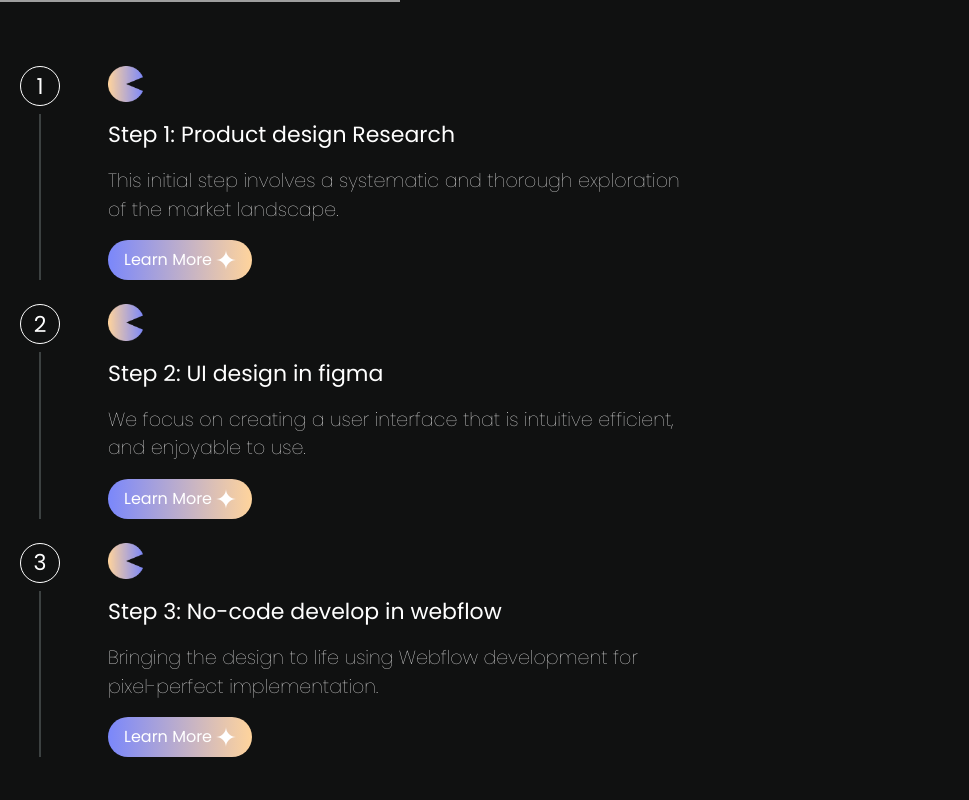
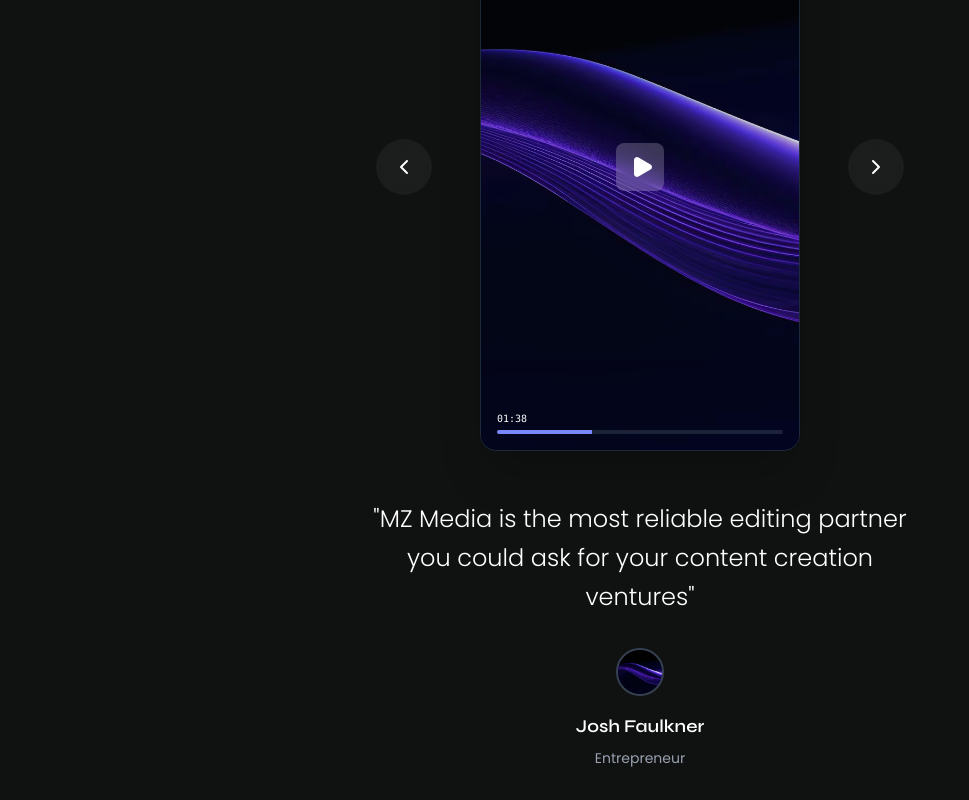
Before and after one commit to shahidul1920/davinch, a React (Vite) app: page / in a window 1280 px wide. Shown: the part 1460-2260 px from the top of the page, without its empty margins (0-969 px from the left). Built offline with nearby package versions, Linux system fonts and the light colour scheme; grey boxes are pictures that could not be loaded.

Commit message:
Add video testimonial component to homepage
Introduced a new VideoTestimonial component with animated transitions and YouTube embed support. Updated Home.jsx to include the new component above the work process section. Minor layout adjustments were made in WorkProcess.jsx for improved spacing.

```diff
--- /dev/null
+++ b/src/components/VideoTestimonial.jsx
@@ -0,0 +1,197 @@
+import React, { useState, useRef } from 'react';
+import gsap from 'gsap';
+import { useGSAP } from '@gsap/react';
+import { ChevronLeft, ChevronRight, Play } from 'lucide-react';
+
+const testimonials = [
+  {
+    id: 1,
+    videoThumbnail: "/hero_da_vin.avif", // Placeholder
+    videoSrc: "https://www.youtube.com/shorts/ZICXlb9Irgo", // Placeholder video link
+    quote: "MZ Media is the most reliable editing partner you could ask for your content creation ventures",
+    author: "Josh Faulkner",
+    role: "Entrepreneur",
+    avatar: "/hero_da_vin.avif" // Using same image for avatar placeholder
+  },
+  {
+    id: 2,
+    videoThumbnail: "/hero_da_vin.avif",
+    videoSrc: "#",
+    quote: "They transformed my raw footage into a masterpiece. Highly recommended for anyone serious about quality.",
+    author: "Sarah Jenkins",
+    role: "YouTuber",
+    avatar: "/hero_da_vin.avif"
+  },
+  {
+    id: 3,
+    videoThumbnail: "/hero_da_vin.avif",
+    videoSrc: "#",
+    quote: "Fast turnaround and exceptional attention to detail. A game changer for my daily vlogs.",
+    author: "Mike Chen",
+    role: "Digital Nomad",
+    avatar: "/hero_da_vin.avif"
+  }
+];
+
+export const VideoTestimonial = () => {
+  const [currentIndex, setCurrentIndex] = useState(0);
+  const [isPlaying, setIsPlaying] = useState(false);
+  const containerRef = useRef(null);
+  const slideRef = useRef(null);
+  const textRef = useRef(null);
+
+  const { contextSafe } = useGSAP({ scope: containerRef });
+
+  const animateSlide = (direction) => {
+    setIsPlaying(false); // Reset video state on slide change
+    const tl = gsap.timeline();
+
+    // Animate out
+    tl.to([slideRef.current, textRef.current], {
+      opacity: 0,
+      x: direction === 'next' ? -50 : 50,
+      duration: 0.3,
+      ease: "power2.in",
+      onComplete: () => {
+        // Update index
+        if (direction === 'next') {
+            setCurrentIndex((prev) => (prev + 1) % testimonials.length);
+        } else {
+            setCurrentIndex((prev) => (prev - 1 + testimonials.length) % testimonials.length);
+        }
+      }
+    })
+    // Animate in
+    .fromTo([slideRef.current, textRef.current],
+      { opacity: 0, x: direction === 'next' ? 50 : -50 },
+      { opacity: 1, x: 0, duration: 0.5, ease: "power2.out" }
+    );
+  };
+
+  const handleNext = contextSafe(() => {
+    animateSlide('next');
+  });
+
+  const handlePrev = contextSafe(() => {
+    animateSlide('prev');
+  });
+
+  const getEmbedUrl = (url) => {
+    if (!url) return "";
+    let videoId = "";
+    if (url.includes("shorts/")) {
+        videoId = url.split("shorts/")[1];
+    } else if (url.includes("v=")) {
+        videoId = url.split("v=")[1];
+    }
+    // Remove any trailing query params
+    if (videoId.includes("?")) videoId = videoId.split("?")[0];
+    if (videoId.includes("&")) videoId = videoId.split("&")[0];
+
+    return `https://www.youtube.com/embed/${videoId}?autoplay=1&rel=0`;
+  };
+
+  const currentTestimonial = testimonials[currentIndex];
+
+  return (
+    <div ref={containerRef} className="w-full bg-[var(--dark)] text-white py-20 px-4 overflow-hidden">
+      <div className="max-w-6xl mx-auto flex flex-col items-center">
+
+        {/* Header Section */}
+        <div className="text-center mb-12">
+          <p className="text-xs md:text-sm uppercase tracking-[0.2em] mb-3 text-gray-400 font-medium font-[Poppins]">
+            Client Testimonials
+          </p>
+          <h2 className="text-3xl md:text-5xl headingFont font-medium">
+            Hear What They're <br/> <span className="text-white">Saying About Us</span>
+          </h2>
+        </div>
+
+        {/* Slider Section */}
+        <div className="flex flex-col items-center w-full max-w-4xl mx-auto">
+
+          {/* Top Section: Buttons + Video */}
+          <div className="flex justify-center items-center gap-6 md:gap-12 w-full">
+
+            {/* Prev Button */}
+            <button
+              onClick={handlePrev}
+              className="p-4 rounded-full bg-white/5 hover:bg-white/10 transition-colors cursor-pointer group backdrop-blur-sm"
+            >
+              <ChevronLeft className="w-6 h-6 text-white group-hover:scale-110 transition-transform" />
+            </button>
+
+            {/* Video Card */}
+            <div ref={slideRef} className="relative w-[280px] md:w-[320px] aspect-[9/16] rounded-2xl overflow-hidden shadow-2xl bg-gray-900 border border-gray-800 shrink-0">
+
+              {!isPlaying ? (
+                <>
+                  <img
+                    src={currentTestimonial.videoThumbnail}
+                    alt="Video Thumbnail"
+                    className="w-full h-full object-cover opacity-80"
+                  />
+                  {/* Play Button Overlay */}
+                  <div className="absolute inset-0 flex items-center justify-center">
+                     <div
+                        onClick={() => setIsPlaying(true)}
+                        className="w-12 h-12 bg-white/20 backdrop-blur-sm rounded-lg flex items-center justify-center transition-transform hover:scale-110 cursor-pointer"
+                     >
+                        <Play className="w-6 h-6 text-white fill-white ml-1" />
+                     </div>
+                  </div>
+
+                  {/* Fake Timeline (for aesthetics matching screenshot) */}
+                  <div className="absolute bottom-4 left-4 right-4 bg-gray-700/50 h-1 rounded-full overflow-hidden">
+                    <div className="w-1/3 h-full bg-[var(--primary-color)]"></div>
+                  </div>
+                  <div className="absolute bottom-6 left-4 text-[10px] font-mono">
+                    01:38
+                  </div>
+                </>
+              ) : (
+                <iframe
+                    width="100%"
+                    height="100%"
+                    src={getEmbedUrl(currentTestimonial.videoSrc)}
+                    title="YouTube video player"
+                    className="w-full h-full"
+                    frameBorder="0"
+                    allow="accelerometer; autoplay; clipboard-write; encrypted-media; gyroscope; picture-in-picture; web-share"
+                    allowFullScreen
+                ></iframe>
+              )}
+            </div>
+
+            {/* Next Button */}
+            <button
+              onClick={handleNext}
+              className="p-4 rounded-full bg-white/5 hover:bg-white/10 transition-colors cursor-pointer group backdrop-blur-sm"
+            >
+              <ChevronRight className="w-6 h-6 text-white group-hover:scale-110 transition-transform" />
+            </button>
+
+          </div>
+
+          {/* Bottom Section: Quote and Author */}
+          <div ref={textRef} className="text-center px-4 mt-12">
+            <p className="text-lg md:text-2xl font-light leading-relaxed mb-8 max-w-xl mx-auto font-[Poppins]">
+              "{currentTestimonial.quote}"
+            </p>
+
+            <div className="flex flex-col items-center gap-2">
+              <div className="w-12 h-12 rounded-full overflow-hidden mb-2 border-2 border-gray-700">
+                  <img src={currentTestimonial.avatar} alt={currentTestimonial.author} className="w-full h-full object-cover"/>
+              </div>
+              <h4 className="text-lg font-semibold headingFont">{currentTestimonial.author}</h4>
+              <p className="text-sm text-gray-400 font-[Poppins]">{currentTestimonial.role}</p>
+            </div>
+          </div>
+
+        </div>
+      </div>
+    </div>
+  )
+}
+
+export default VideoTestimonial;
--- a/src/components/WorkProcess.jsx
+++ b/src/components/WorkProcess.jsx
@@ -27,10 +27,10 @@
 
 
     return (
-        <div className='bg-[var(--dark)] p-6 md:p-0 py-18 text-white'>
+        <div className='bg-[var(--dark)] p-6 py-18 text-white'>
             <Heading>Our Work Process</Heading>
 
-            <div className="container mx-auto grid gap-6 mt-[1rem] md:mt-[4rem]">
+            <div className="container mx-auto grid gap-4 mt-5 md:mt-10">
                 {steps.map((step, i) => (
                     <div key={i} className='flex w-full gap-7'>
                         <div className="left w-[80px] flex flex-col items-center text-center justify-center gap-2">
--- a/src/pages/Home.jsx
+++ b/src/pages/Home.jsx
@@ -5,12 +5,14 @@
 import Testimonials from '../components/Testimonials'
 import CTA from '../components/CTA'
 import { Boring } from '../components/Boring'
+import VideoTestimonial from '../components/VideoTestimonial'
 
 export const Home = () => {
     return (
         <>
             <Hero />
             <Boring />
+            <VideoTestimonial />
             <WorkProcess />
             <Featured />
             <div className="w-full bg-[var(--dark)] h-[600px]"></div>
```
